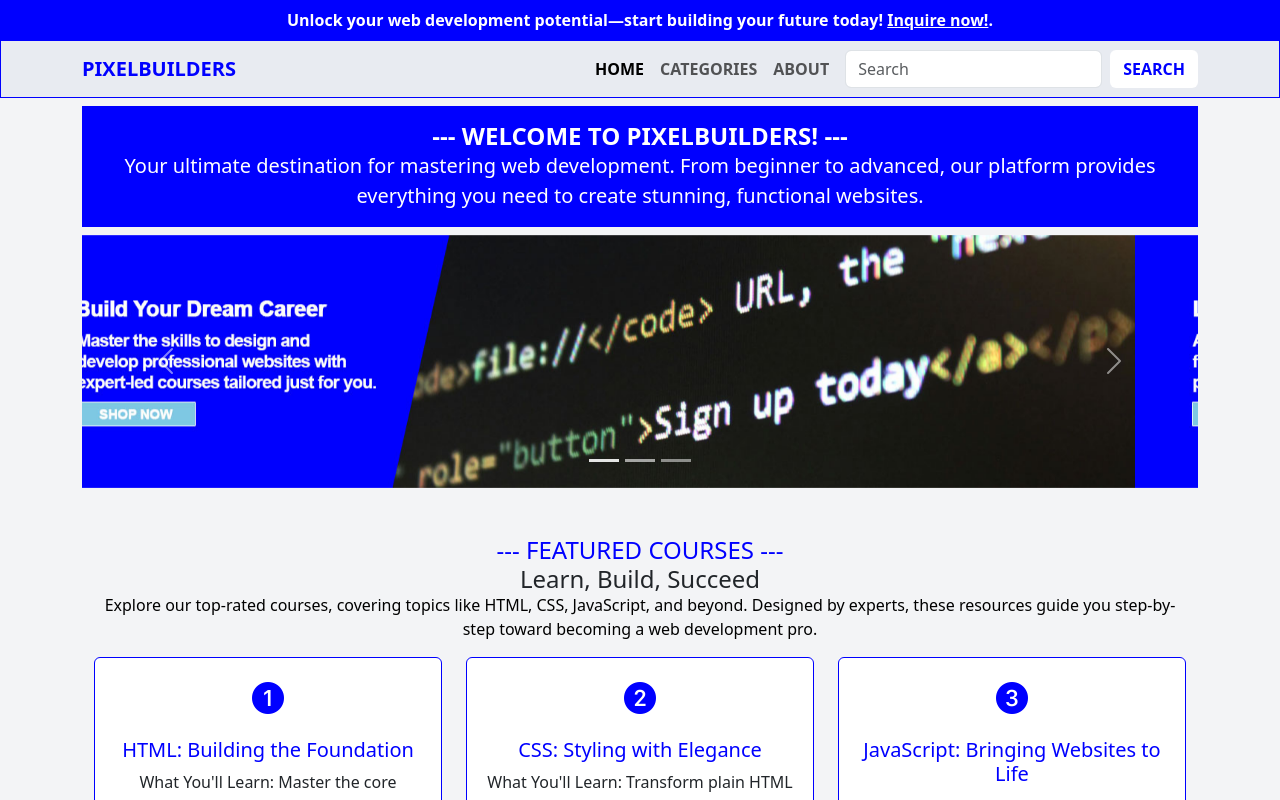
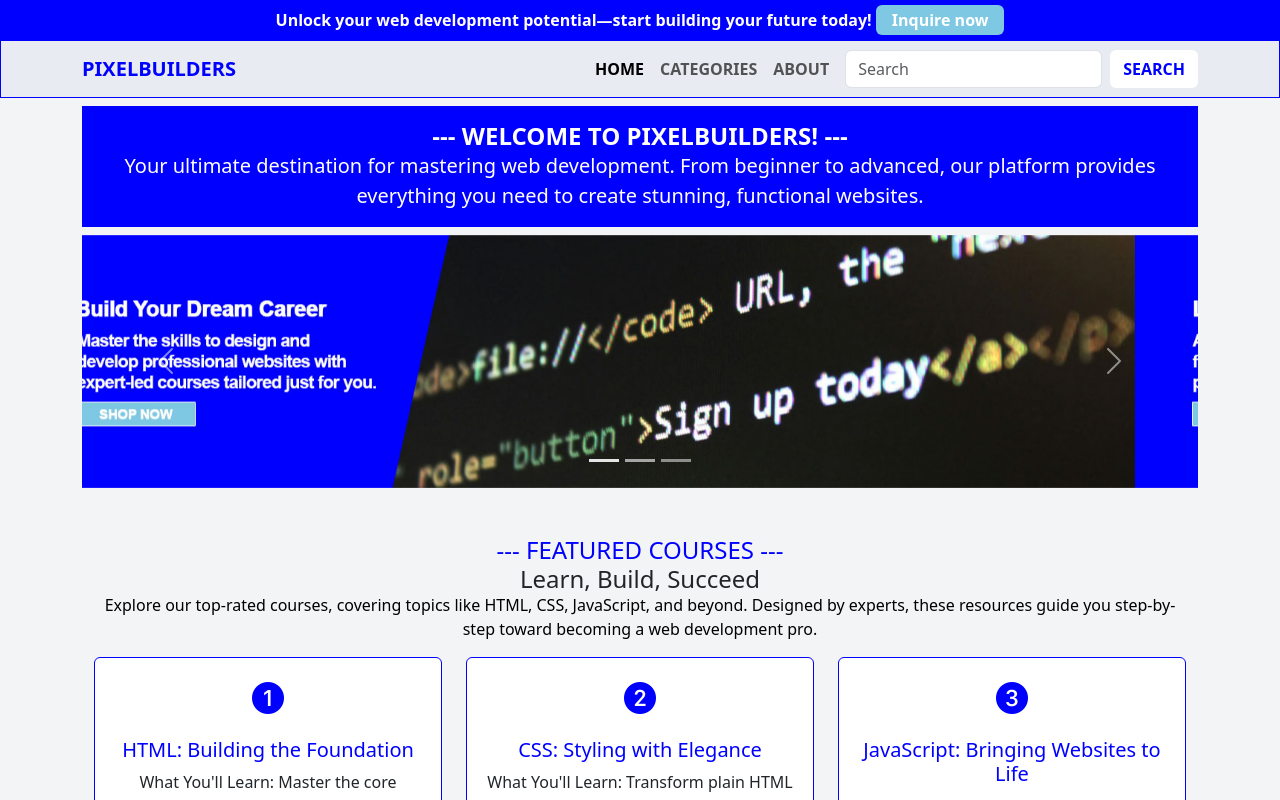
Before and after one commit to marrymebbz/static-app-2, a plain HTML site: page index.html in a window 1280 px wide. Drawn offline with nearby package versions, Linux system fonts and the light colour scheme.

Commit message:
Add code

```diff
--- a/index.html
+++ b/index.html
@@ -14,7 +14,7 @@
 </head>
 <body>
 	<div class="container-fluid text-center bg-blue text-white fw-bold py-2">
-		Unlock your web development potential—start building your future today! <a href="#ome" class="text-white">Inquire now!</a>.
+		Unlock your web development potential—start building your future today! <a href="#home" class="text-white bg-babyblue px-3 py-1 rounded text-decoration-none">Inquire now</a>
 	</div>
 	<header class="bg-lightgray border-blue">
 		<nav class="navbar navbar-expand-lg">
```
